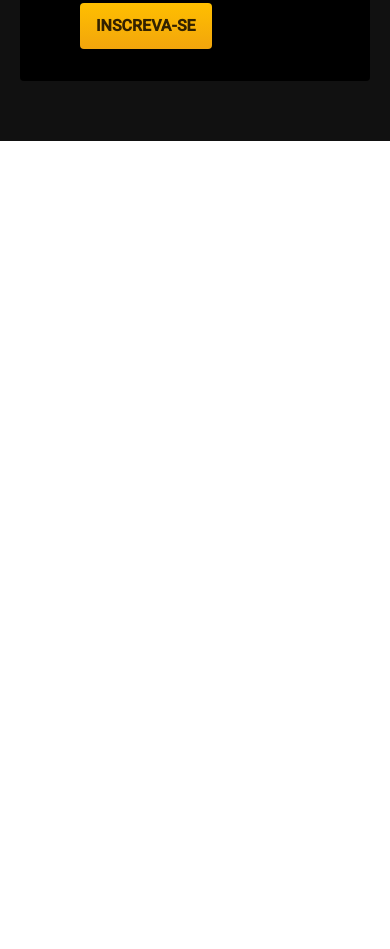
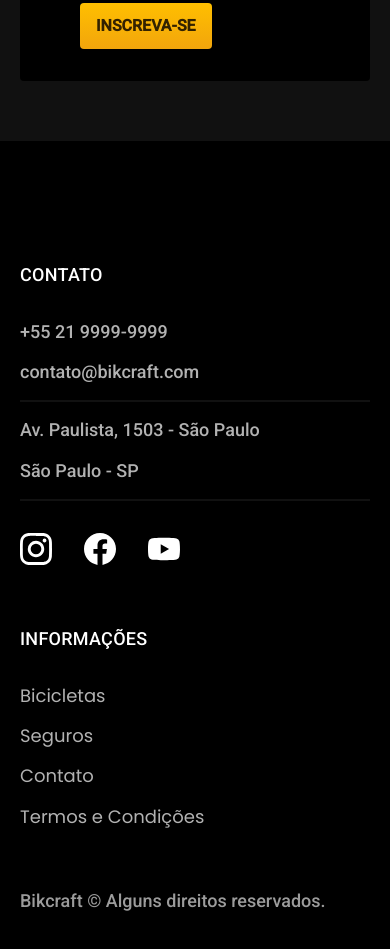
Before and after one commit to LHBenevides/bikcraft, a plain HTML site: page index.html in a window 390 px wide. Shown: the part 4272-5221 px from the top of the page. Before the commit the page ends 5013 px from the top, so only its background shows below. Drawn offline with Linux system fonts and the light colour scheme; files whose address does not match are found by name.

Commit message:
footer-e-responsivo

```diff
--- /dev/null
+++ b/css/global/footer.css
@@ -0,0 +1,67 @@
+.footer-bg{
+  background-color: var(--cor-12);
+}
+
+.footer{
+  padding-top: 60px;
+  padding-bottom: 60px;
+  display: grid;
+  grid-template-columns: auto 1fr 1fr;
+  gap: 40px;
+}
+
+.footer h3 {
+  margin-bottom: 32px;
+}
+
+.footer-contato ul{
+  margin-bottom: 32px;
+}
+
+.footer li + li {
+margin-top: 16px;
+}
+
+.footer-redes {
+  display: flex;
+  gap: 32px;
+}
+
+.footer-contato li:nth-child(even):after {
+  content: "";
+  display: block;
+  height: 2px;
+  max-width: 360px;
+  background-color: var(--cor-11);
+  margin-top: 16px;
+}
+
+.footer a:hover{
+  color: var(--cor-0);
+}
+
+.footer > p{
+  margin-top: 40px;
+}
+
+@media (max-width: 800px){
+  .footer-logo img {
+    display: none;
+  }
+  .footer{
+    grid-template-columns: 1fr 1fr;
+  }
+  .footer-contato{
+    grid-column: 1;
+  }
+}
+
+@media (max-width: 600px) {
+  .footer{
+    grid-template-columns: 1fr;
+    gap: 60px;
+  }
+  .footer > p{
+    margin-top: 0px;
+  }
+}
--- a/css/global/global.css
+++ b/css/global/global.css
@@ -2,7 +2,6 @@ body {
   font-family: Arial, Helvetica, sans-serif;
   margin: 0px;
   color: #111;
-  padding-bottom: 600px;
 }
 
 h1,
--- a/css/style.css
+++ b/css/style.css
@@ -9,3 +9,4 @@
 @import "../css/home/parceiros.css";
 @import "../css/home/depoimento.css";
 @import "../css/home/seguros.css";
+@import "../css/global/footer.css";
--- a/index.html
+++ b/index.html
@@ -173,9 +173,45 @@
         <a class="button" href="">Inscreva-se</a>
       </div>
     </div>
-
   </section>
 
+  <footer class="footer-bg">
+    <div class="footer container">
+      <div class="footer-logo">
+        <img src="./img/bikcraft.svg" alt="icone logo">
+      </div>
+      <div class="footer-contato">
+        <h3 class="font-2-l-b cor-0">Contato</h3>
+        <ul class="font-2-m cor-5">
+          <li><a href="tel:+55 21 9999-9999">+55 21 9999-9999</a></li>
+          <li><a href="mailto:contato@bikcraft.com">contato@bikcraft.com</a></li>
+          <li>Av. Paulista, 1503 - São Paulo</li>
+          <li>São Paulo - SP</li>
+        </ul>
+        <div class="footer-redes">
+          <a href="#">
+            <img src="./img/redes/instagram.svg" alt="icone instragram">
+          </a>
+          <a href="#">
+            <img src="./img/redes/facebook.svg" alt="icone facebook">
+          </a>
+          <a href="#">
+            <img src="./img/redes/youtube.svg" alt="icone youtube">
+          </a>
+        </div>
+      </div>
+      <div class="footer-informacao">
+        <h3 class="font-2-l-b cor-0">Informações</h3>
+        <ul class="font-1-m cor-5">
+          <li><a href="#">Bicicletas</a></li>
+          <li><a href="#">Seguros</a></li>
+          <li><a href="#">Contato</a></li>
+          <li><a href="#">Termos e Condições</a></li>
+        </ul>
+      </div>
+      <p class="font-2-m cor-6">Bikcraft © Alguns direitos reservados.</p>
+    </div>
+  </footer>
 </body>
 
 </html>
```
